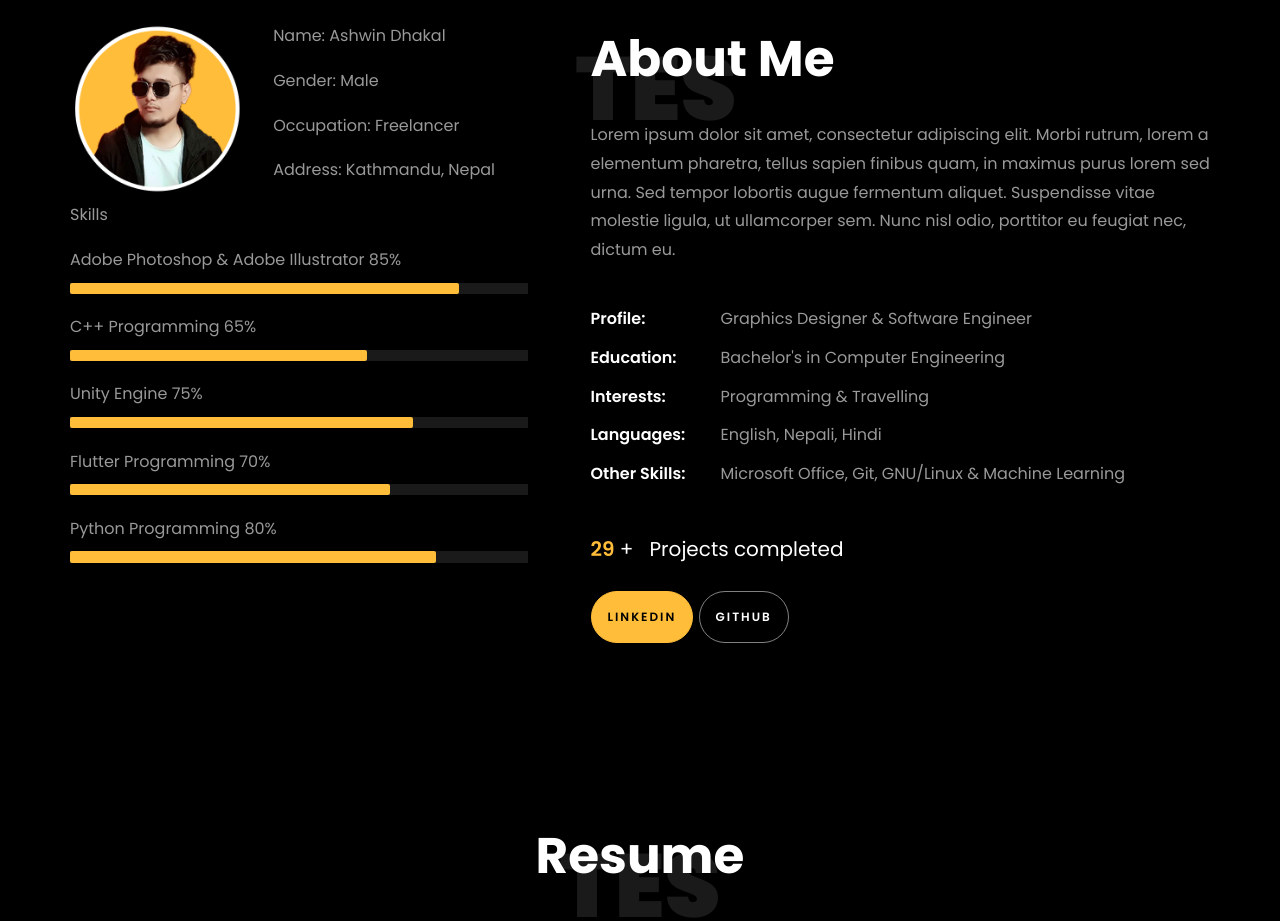
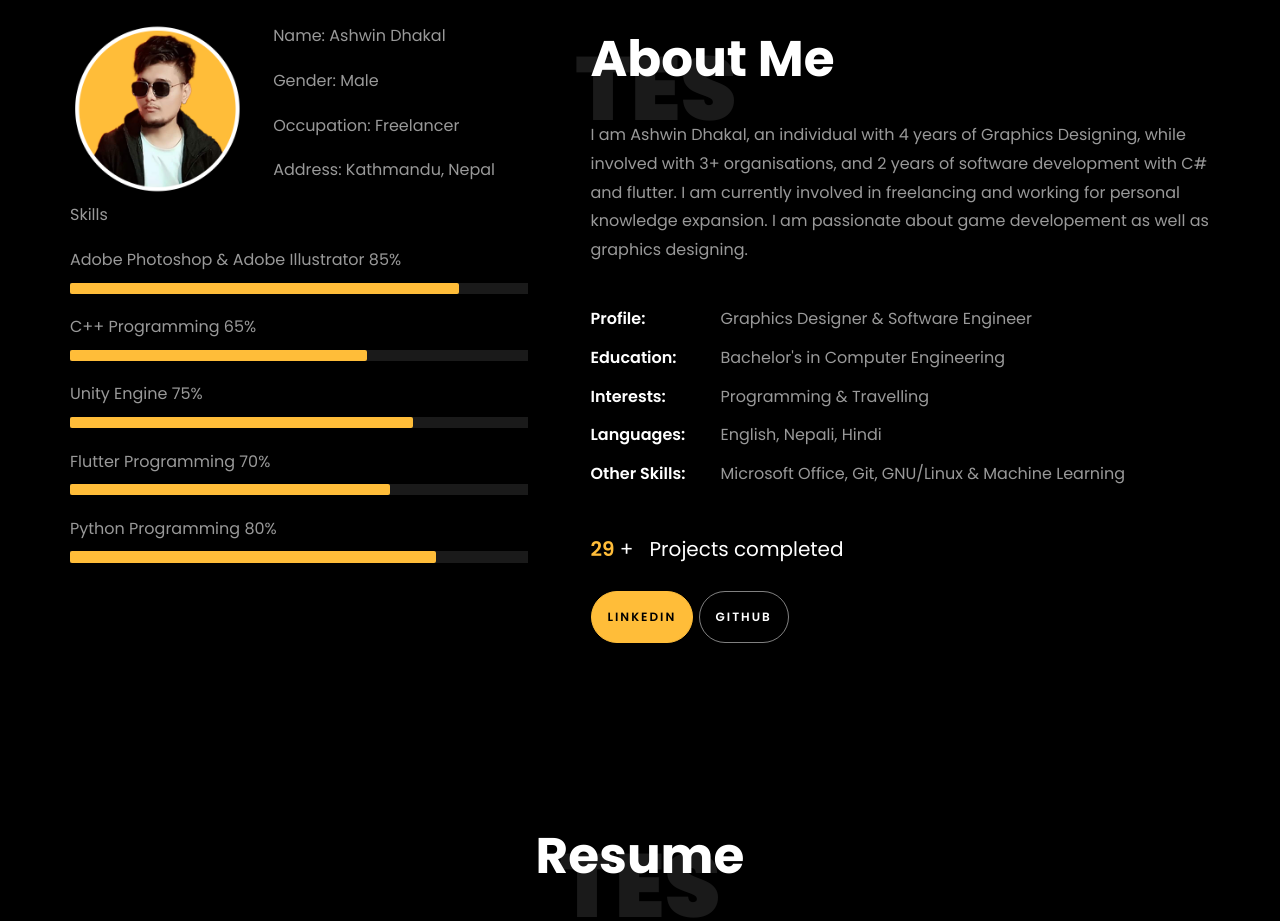
Before and after one commit to theeddiestudio/theeddiestudio.github.io, a plain HTML site: page index.html in a window 1280 px wide. Shown: the part 840-1761 px from the top of the page. Drawn offline with Linux system fonts and the light colour scheme; animation ran at ten frames a second; files whose address does not match are found by name.

Commit message:
added details in about me section

```diff
--- a/index.html
+++ b/index.html
@@ -337,7 +337,8 @@
 								<h1 class="big">TES</h1>
 								<h2 class="mb-4">About Me</h2>
 
-								<p>Lorem ipsum dolor sit amet, consectetur adipiscing elit. Morbi rutrum, lorem a elementum pharetra, tellus sapien finibus quam, in maximus purus lorem sed urna. Sed tempor lobortis augue fermentum aliquet. Suspendisse vitae molestie ligula, ut ullamcorper sem. Nunc nisl odio, porttitor eu feugiat nec, dictum eu.</p>
+								<p>I am Ashwin Dhakal, an individual with 4 years of Graphics Designing, while involved with 3+ organisations, and 2 years of software development with C# and flutter. I am currently involved in freelancing and working for personal knowledge expansion. I am passionate about game developement as well as graphics designing.</p>
+								<!-- <p>Lorem ipsum dolor sit amet, consectetur adipiscing elit. Morbi rutrum, lorem a elementum pharetra, tellus sapien finibus quam, in maximus purus lorem sed urna. Sed tempor lobortis augue fermentum aliquet. Suspendisse vitae molestie ligula, ut ullamcorper sem. Nunc nisl odio, porttitor eu feugiat nec, dictum eu.</p> -->
 								<ul class="about-info mt-4 px-md-0 px-2">
 									<li class="d-flex"><span>Profile:</span> <span>Graphics Designer &amp Software Engineer</span></li>
 									<li class="d-flex"><span>Education:</span> <span>Bachelor's in Computer Engineering</span></li>
```
